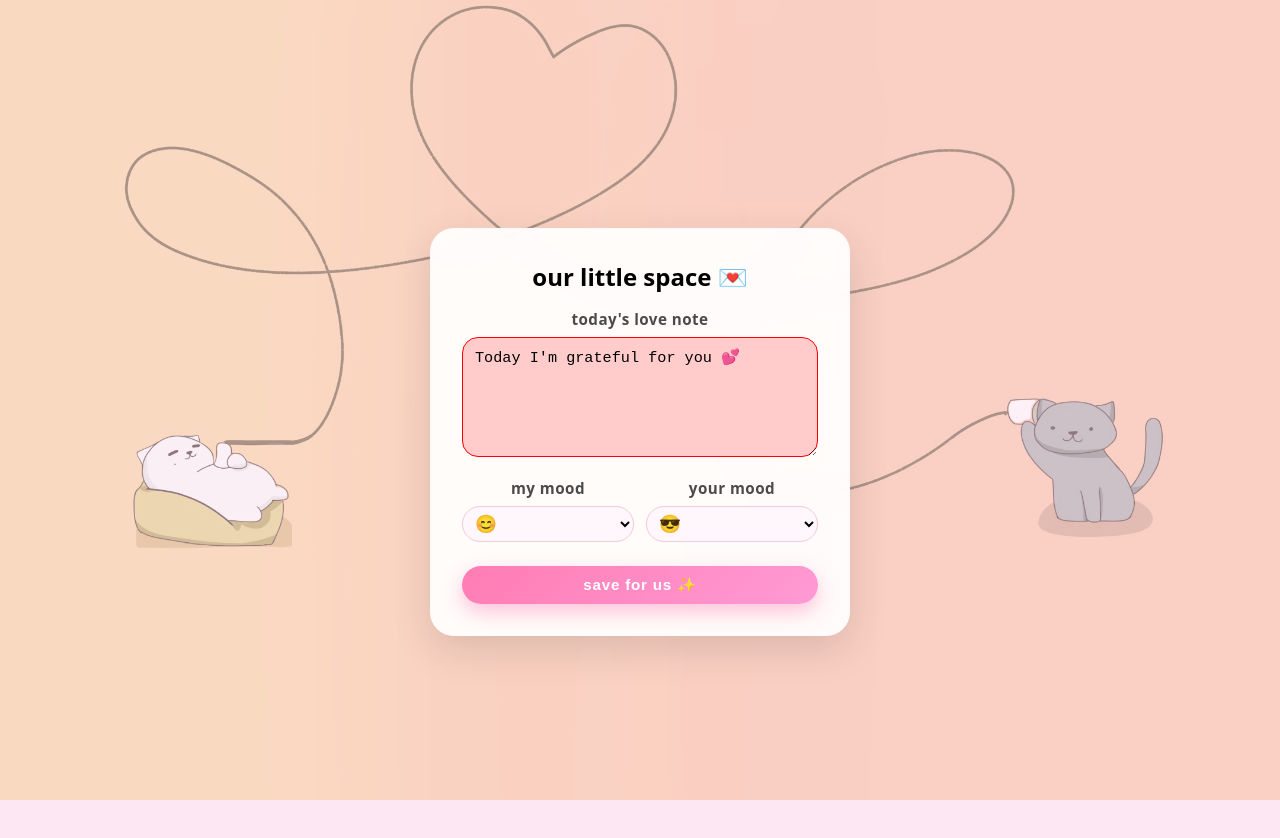
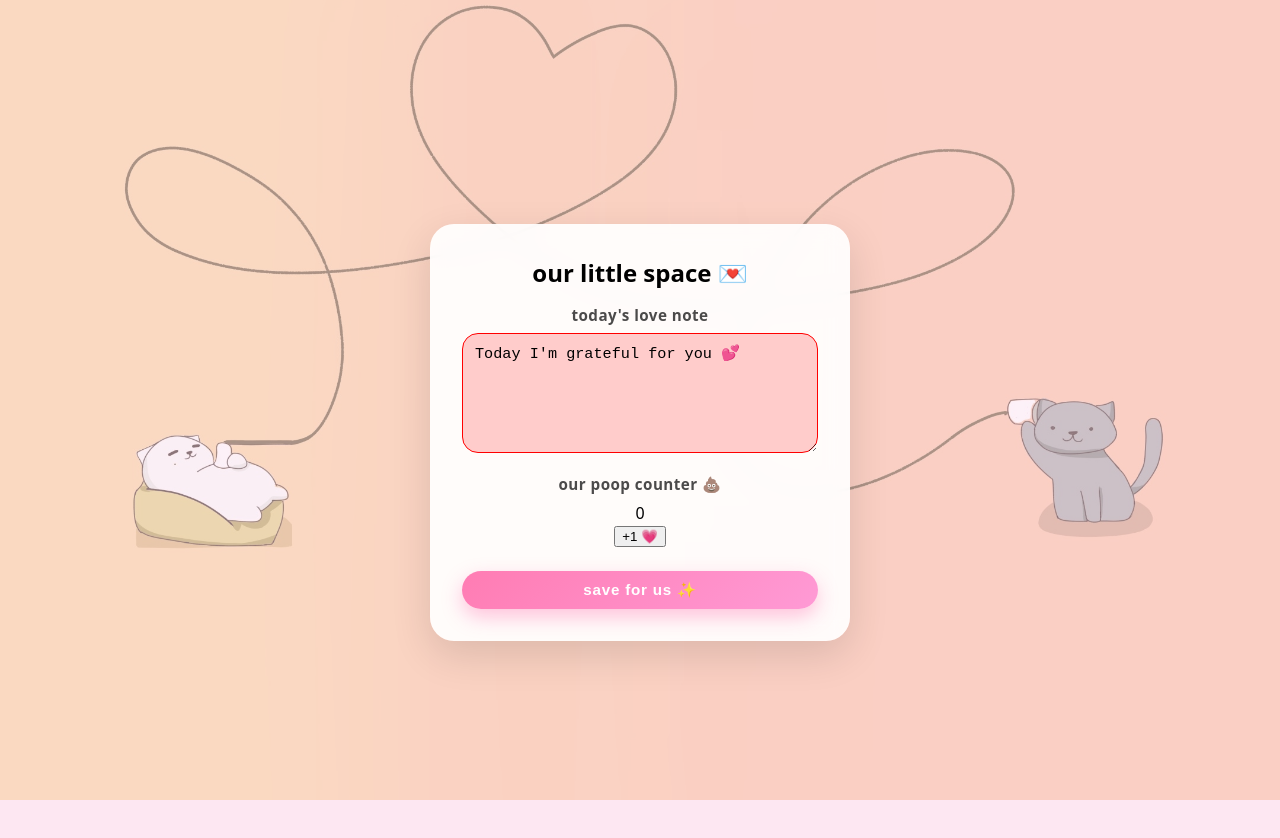
Before and after one commit to khushi-04/connected-mobile, a React (Vite) app: page / in a window 1280 px wide. Shown: the top 838 px of the page. Built offline with nearby package versions, Linux system fonts and the light colour scheme; no server answers; the database is empty.

Commit message:
added poop counter

```diff
--- a/src/App.jsx
+++ b/src/App.jsx
@@ -3,22 +3,21 @@ import { useState, useEffect } from "react";
 import "./App.css";
 
 import { db } from "./firebase";
-import { doc, getDoc, onSnapshot, setDoc } from "firebase/firestore";
+import { doc, getDoc, onSnapshot, setDoc, updateDoc, increment } from "firebase/firestore";
 
 const ROOM_ID = "our-little-space";
 
 function App() {
+  const [counter, setCounter] = useState(0);
   const [note, setNote] = useState("Today I'm grateful for you 💕");
   const [myMood, setMyMood] = useState("😊");
   const [theirMood, setTheirMood] = useState("😎");
   const [loading, setLoading] = useState(true);
   const [saving, setSaving] = useState(false);
 
-  // Subscribe to Firestore so both of you see the same data
   useEffect(() => {
     const roomRef = doc(db, "rooms", ROOM_ID);
 
-    // One-time create doc if it doesn't exist yet
     getDoc(roomRef).then((snap) => {
       if (!snap.exists()) {
         setDoc(roomRef, {
@@ -26,6 +25,7 @@ function App() {
           myMood,
           theirMood,
           createdAt: Date.now(),
+          counter: 0,
         });
       }
     });
@@ -37,6 +37,7 @@ function App() {
         if (typeof data.note === "string") setNote(data.note);
         if (typeof data.myMood === "string") setMyMood(data.myMood);
         if (typeof data.theirMood === "string") setTheirMood(data.theirMood);
+        if (typeof data.counter === "number") setCounter(data.counter);
       }
       setLoading(false);
     });
@@ -66,6 +67,20 @@ function App() {
     }
   };
 
+  const handlePlusOne = async () => {
+  try {
+    const roomRef = doc(db, "rooms", ROOM_ID);
+    await updateDoc(roomRef, {
+      counter: increment(1),
+      updatedAt: Date.now(),
+    });
+  } catch (err) {
+    console.error(err);
+    alert("Couldn’t update counter.");
+  }
+};
+
+
   return (
     <div className="app">
       <div className="bg-layer" />
@@ -84,36 +99,19 @@ function App() {
                 value={note}
                 onChange={(e) => setNote(e.target.value)}
               />
+
             </section>
+                  <section className="section">
+          <h2>our poop counter 💩</h2>
 
-            <section className="section moods">
-              <div>
-                <h3>my mood</h3>
-                <select
-                  value={myMood}
-                  onChange={(e) => setMyMood(e.target.value)}
-                >
-                  <option>😊</option>
-                  <option>🥹</option>
-                  <option>😴</option>
-                  <option>😡</option>
-                  <option>🤪</option>
-                </select>
-              </div>
-              <div>
-                <h3>your mood</h3>
-                <select
-                  value={theirMood}
-                  onChange={(e) => setTheirMood(e.target.value)}
-                >
-                  <option>😎</option>
-                  <option>🤓</option>
-                  <option>🥰</option>
-                  <option>😵‍💫</option>
-                  <option>🫠</option>
-                </select>
-              </div>
-            </section>
+          <div className="counter-box">
+            <div className="counter-number">{counter}</div>
+
+            <button className="counter-btn" onClick={handlePlusOne}>
+              +1 💗
+            </button>
+          </div>
+        </section>
 
             <button
               className="save-btn"
@@ -126,6 +124,7 @@ function App() {
         )}
       </div>
     </div>
+
   );
 }
 
```
